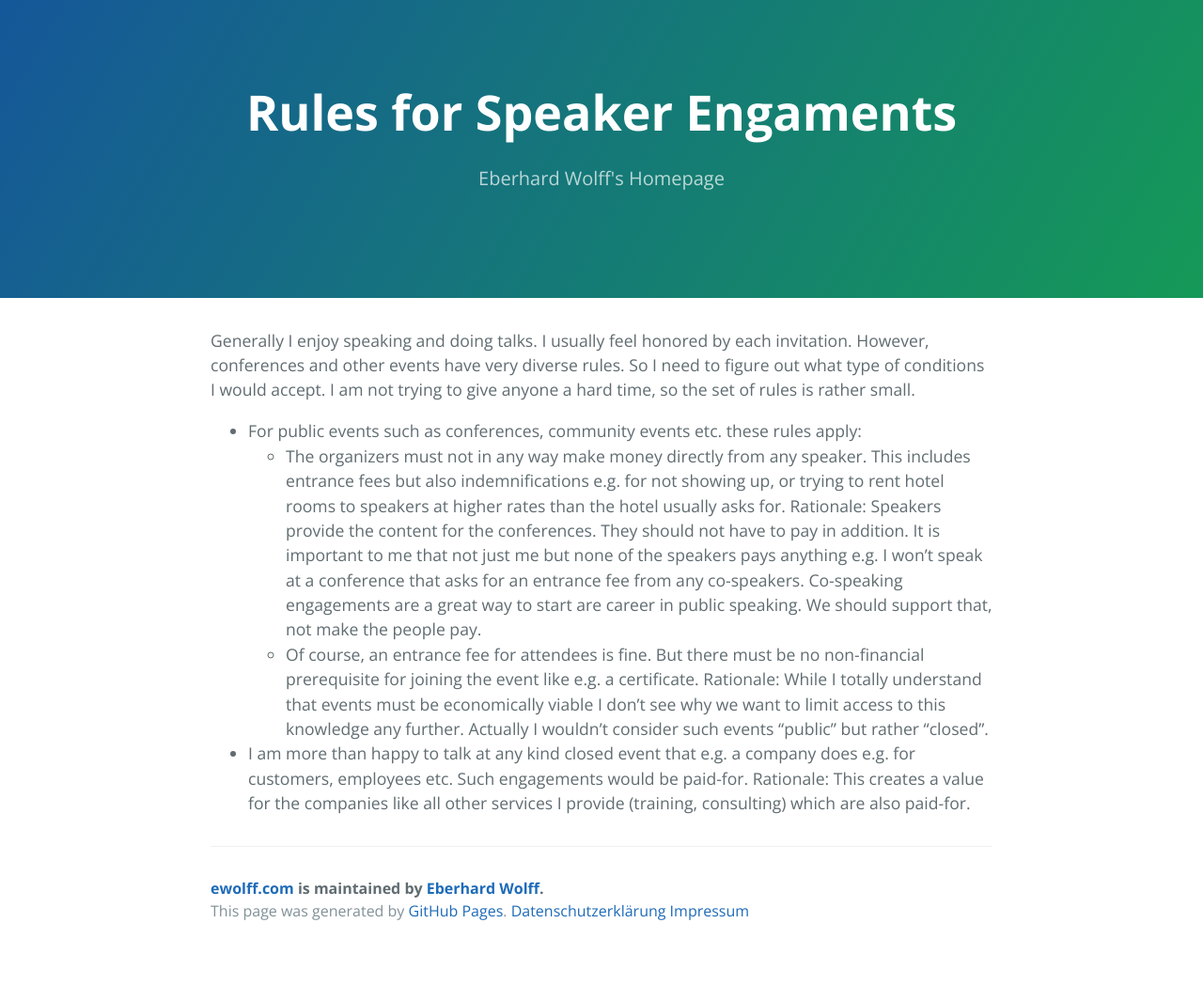
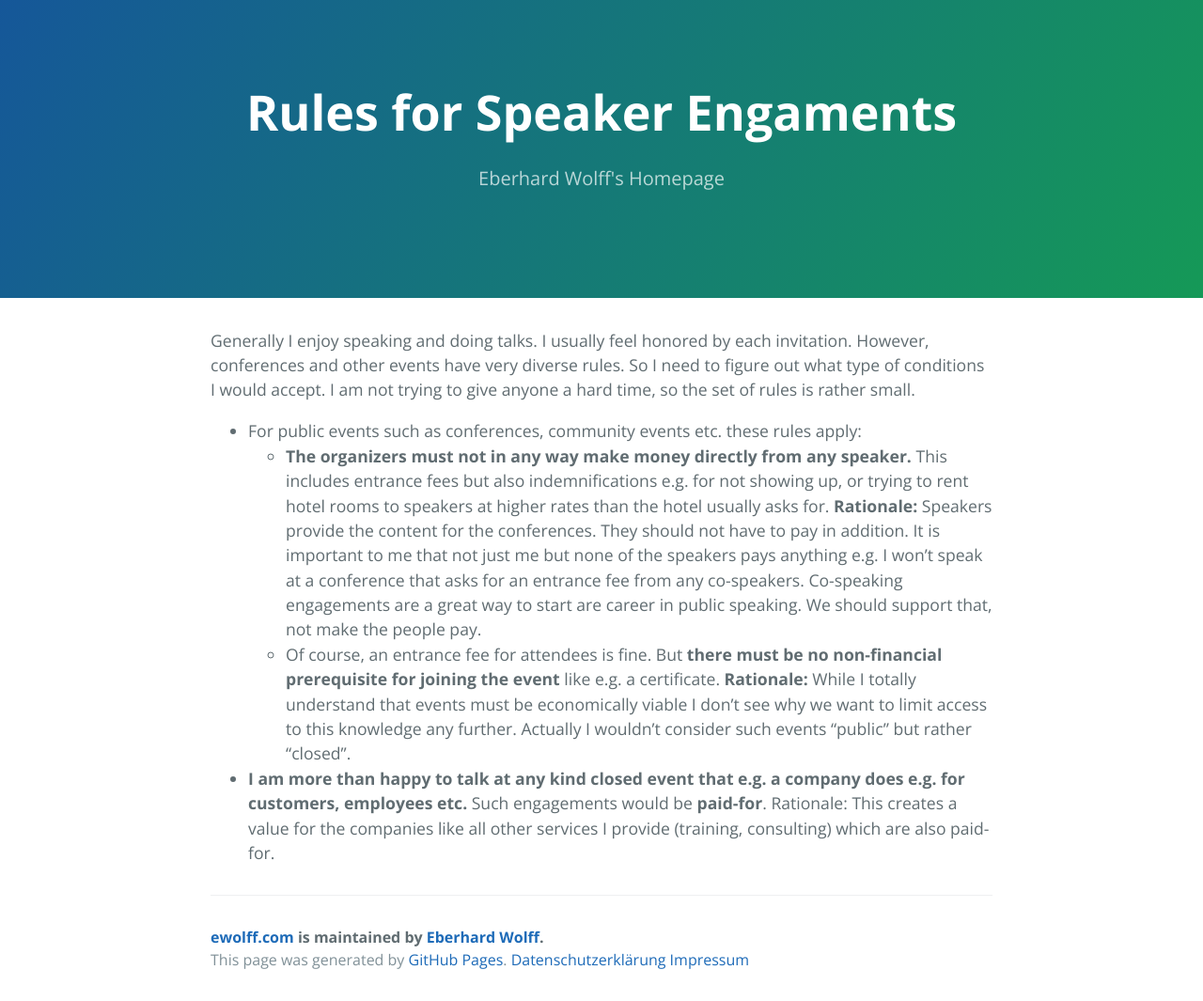
Before and after one commit to ewolff/ewolff.com, a Jekyll site: the page built from speaking-rules.md, in a window 1280 px wide. Shown: the whole page at 94% size. Built offline with Jekyll 4.4.1, drawn with Linux system fonts in a browser that asks for light colours; our own code applies the rules of GitHub Pages for plain Markdown files; before the commit the page ends 1013 px from its top, so only the background shows below that.

Commit message:
improve layout

```diff
--- a/speaking-rules.md
+++ b/speaking-rules.md
@@ -10,10 +10,10 @@ rules is rather small.
 
 - For public events such as conferences, community events etc. these
   rules apply:
-  - The organizers must not in any way make money directly from any
-    speaker. This includes entrance fees but also indemnifications
+  - **The organizers must not in any way make money directly from any
+    speaker.** This includes entrance fees but also indemnifications
     e.g. for not showing up, or trying to rent hotel rooms to speakers
-    at higher rates than the hotel usually asks for. Rationale:
+    at higher rates than the hotel usually asks for. **Rationale:**
     Speakers provide the content for the conferences. They should not
     have to pay in addition. It is important to me that not just me
     but none of the speakers pays anything e.g. I won't speak at a
@@ -21,15 +21,15 @@ rules is rather small.
     co-speakers. Co-speaking engagements are a great way to start are
     career in public speaking. We should support that, not make the
     people pay.
-  - Of course, an entrance fee for attendees is fine. But there must
-    be no non-financial prerequisite for joining the event like e.g. a
-    certificate. Rationale: While I totally understand that events
+  - Of course, an entrance fee for attendees is fine. But **there must
+    be no non-financial prerequisite for joining the event** like e.g. a
+    certificate. **Rationale:** While I totally understand that events
     must be economically viable I don't see why we want to limit
     access to this knowledge any further. Actually I wouldn't consider
     such events "public" but rather "closed".
 
-- I am more than happy to talk at any kind closed event that e.g. a
-  company does e.g. for customers, employees etc. Such engagements
-  would be paid-for. Rationale: This creates a value for the companies
+- **I am more than happy to talk at any kind closed event that e.g. a
+  company does e.g. for customers, employees etc.** Such engagements
+  would be **paid-for**. Rationale: This creates a value for the companies
   like all other services I provide (training, consulting) which are
   also paid-for.
```
